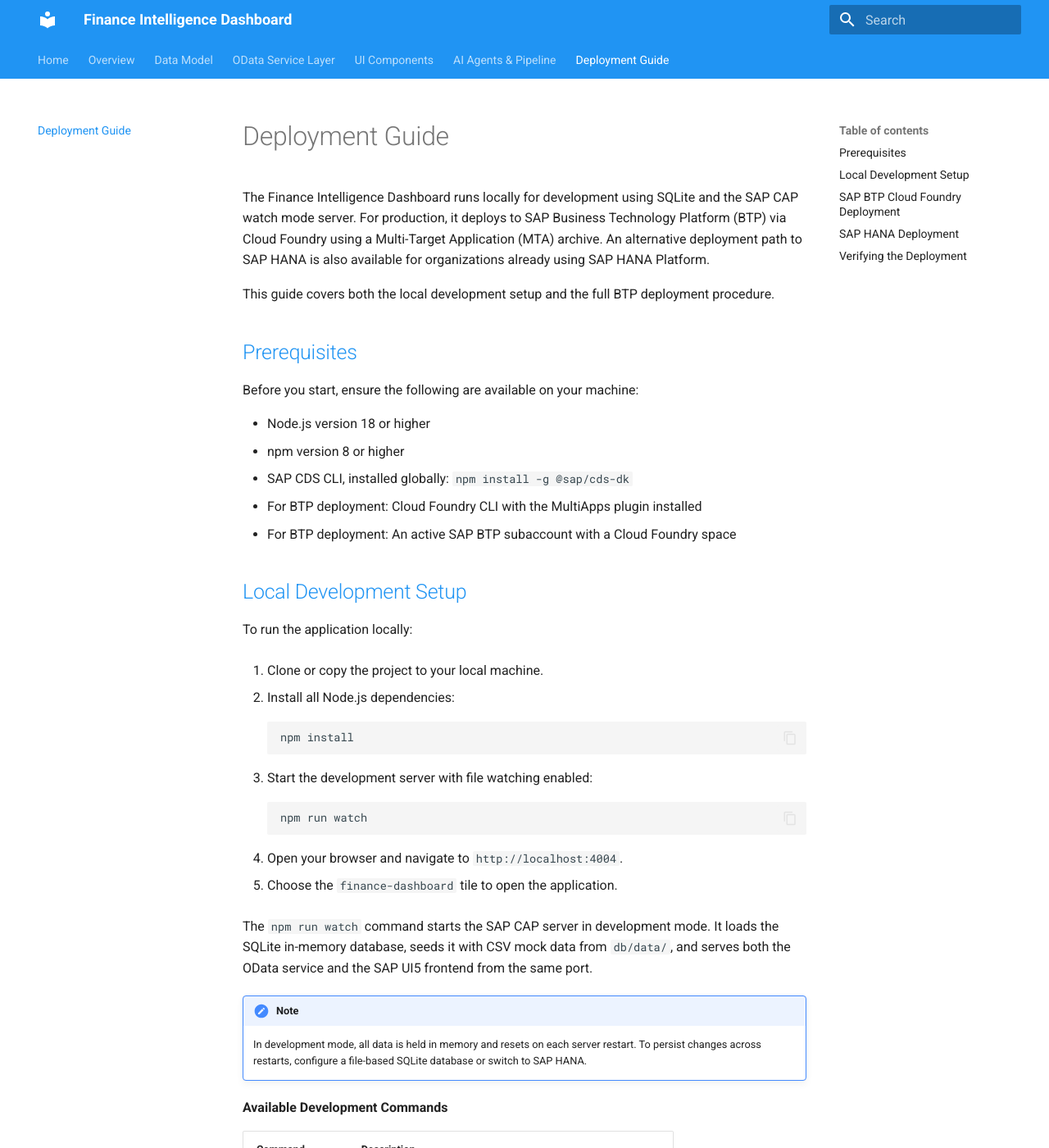
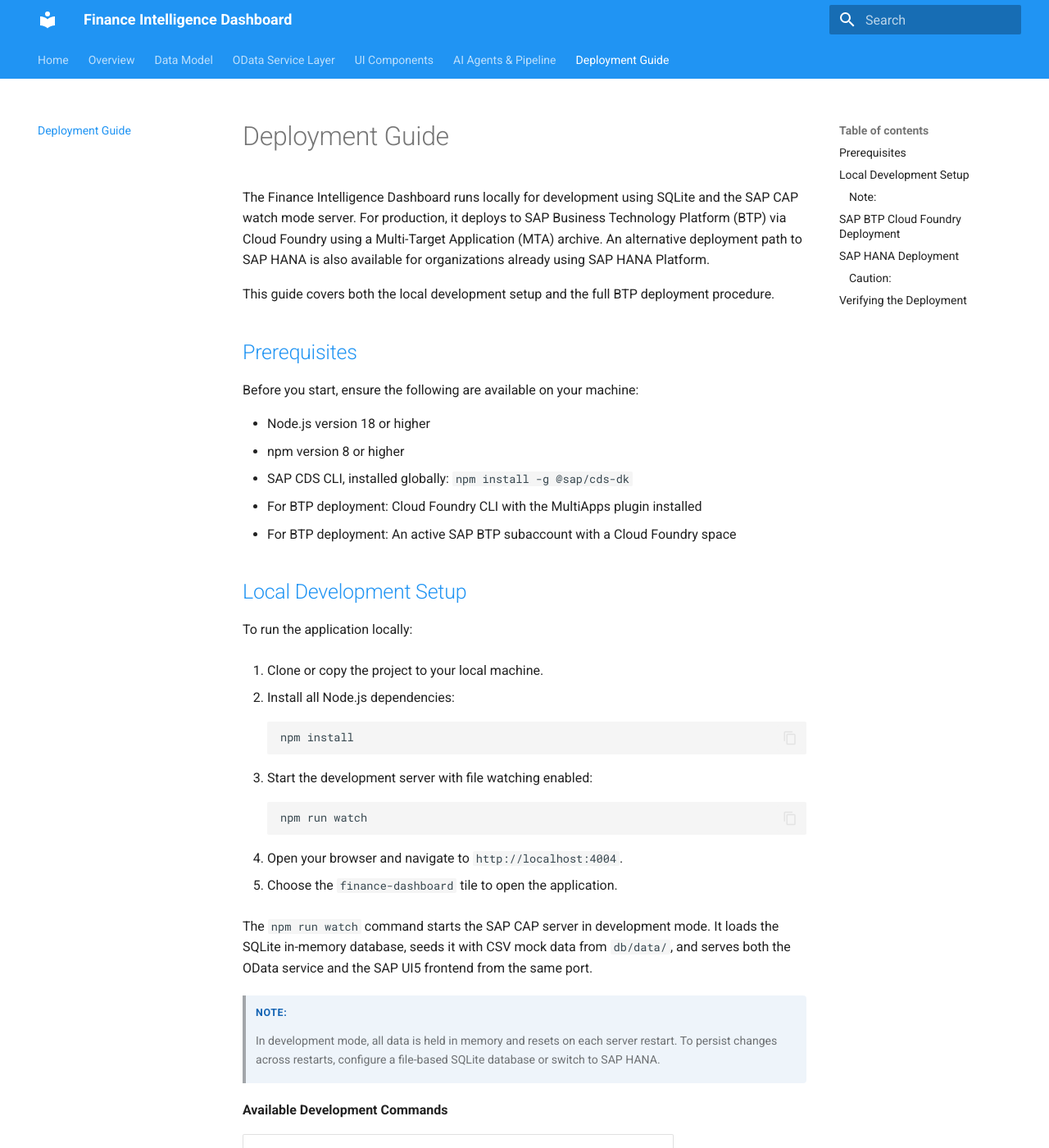
Before and after one commit to research-artifact-dev/finance-dashboard-docs, an MkDocs documentation site: the page built from docs/deployment-guide-e5eb8f5.md, in a window 1280 px wide and 1400 px high. Shown: the whole window at 82% size. Built offline with MkDocs 1.6.1 and Material for MkDocs 9.7.7, drawn with Linux system fonts in a browser that asks for light colours; emoji names are drawn with the system emoji font.

Commit message:
fix: SAP Help Portal note format, remove LOIO from index.md, add MkDocs CSS

```diff
--- a/docs/deployment-guide-e5eb8f5.md
+++ b/docs/deployment-guide-e5eb8f5.md
@@ -48,8 +48,8 @@ To run the application locally:
 
 The `npm run watch` command starts the SAP CAP server in development mode. It loads the SQLite in-memory database, seeds it with CSV mock data from `db/data/`, and serves both the OData service and the SAP UI5 frontend from the same port.
 
-!!! note
-    In development mode, all data is held in memory and resets on each server restart. To persist changes across restarts, configure a file-based SQLite database or switch to SAP HANA.
+> ### Note:
+> In development mode, all data is held in memory and resets on each server restart. To persist changes across restarts, configure a file-based SQLite database or switch to SAP HANA.
 
 **Available Development Commands**
 
--- /dev/null
+++ b/docs/stylesheets/extra.css
@@ -0,0 +1,73 @@
+/* ============================================================
+   SAP Help Portal Note/Tip/Caution styles for MkDocs Material
+   Matches the visual style of help.sap.com callout boxes.
+   ============================================================ */
+
+/* Base blockquote — SAP Note (blue) */
+.md-typeset blockquote {
+  border-left: 4px solid #1464B4;
+  background: rgba(20, 100, 180, 0.07);
+  padding: 0.75em 1em 0.75em 1.25em;
+  margin: 1.25em 0;
+  border-radius: 0 4px 4px 0;
+}
+
+/* Note/Tip/Caution header (### Note:  etc.) */
+.md-typeset blockquote h3 {
+  font-size: 0.78em;
+  font-weight: 700;
+  text-transform: uppercase;
+  letter-spacing: 0.05em;
+  color: #1464B4;
+  margin: 0 0 0.5em 0;
+  padding: 0;
+}
+
+/* Body text inside a note */
+.md-typeset blockquote p,
+.md-typeset blockquote li {
+  font-size: 0.88em;
+  margin-bottom: 0.4em;
+}
+
+/* Tip — green */
+.md-typeset blockquote:has(h3:-webkit-any(:contains("Tip"), :contains("TIP"))),
+.md-typeset blockquote:has(h3:is([id*="tip"])) {
+  border-left-color: #188918;
+  background: rgba(24, 137, 24, 0.06);
+}
+.md-typeset blockquote:has(h3:-webkit-any(:contains("Tip"))) h3 {
+  color: #188918;
+}
+
+/* Caution — red/orange */
+.md-typeset blockquote:has(h3:-webkit-any(:contains("Caution"), :contains("CAUTION"))) {
+  border-left-color: #BB0000;
+  background: rgba(187, 0, 0, 0.06);
+}
+.md-typeset blockquote:has(h3:-webkit-any(:contains("Caution"))) h3 {
+  color: #BB0000;
+}
+
+/* Remember — teal */
+.md-typeset blockquote:has(h3:-webkit-any(:contains("Remember"))) {
+  border-left-color: #0A6ED1;
+  background: rgba(10, 110, 209, 0.06);
+}
+
+/* Restriction — gray */
+.md-typeset blockquote:has(h3:-webkit-any(:contains("Restriction"))) {
+  border-left-color: #6A6D70;
+  background: rgba(106, 109, 112, 0.06);
+}
+.md-typeset blockquote:has(h3:-webkit-any(:contains("Restriction"))) h3 {
+  color: #6A6D70;
+}
+
+/* ============================================================
+   External link arrow icon — :arrow_upper_right:
+   Make it render as a subtle superscript ↗ visual
+   ============================================================ */
+.md-typeset a[href^="http"]::after {
+  content: "";
+}
--- a/mkdocs.yml
+++ b/mkdocs.yml
@@ -47,5 +47,8 @@ markdown_extensions:
       emoji_index: !!python/name:material.extensions.emoji.twemoji
       emoji_generator: !!python/name:material.extensions.emoji.to_svg
 
+extra_css:
+  - stylesheets/extra.css
+
 extra_javascript:
   - https://unpkg.com/mermaid@10/dist/mermaid.min.js
```
Also changed, not shown: other parts of docs/deployment-guide-e5eb8f5.md (+2 -2 lines), docs/index.md (+0 -2 lines), docs/odata-service-2352883.md (+2 -2 lines), docs/overview-9a752eb.md (+2 -2 lines).
